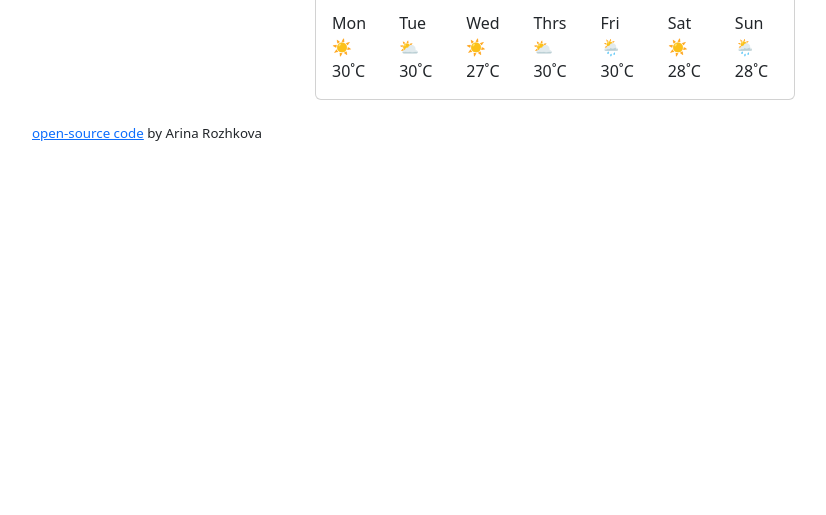
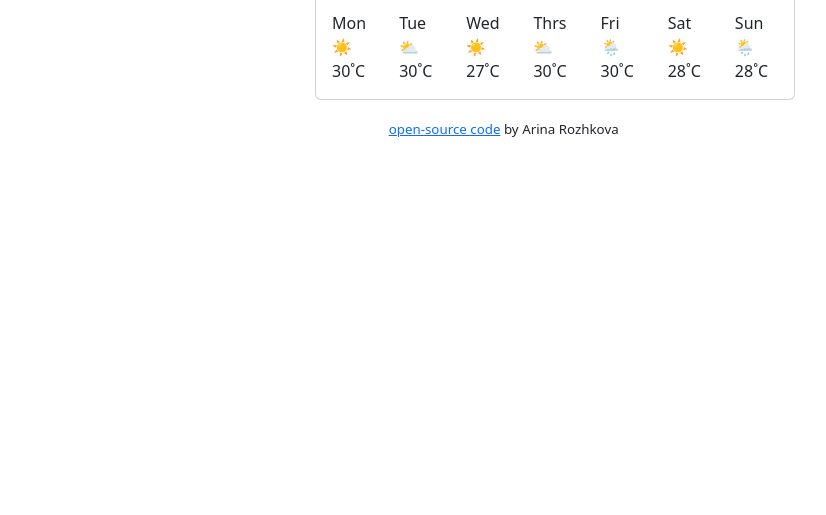
Before and after one commit to palianytsia07/weather-project, a plain HTML site: page index.html in a window 1280 px wide. Shown: the part 285-800 px from the top of the page, without its empty margins (85-911 px from the left). Drawn offline with nearby package versions, Linux system fonts and the light colour scheme; no server answers.

Commit message:
Update styles.css

```diff
--- a/styles.css
+++ b/styles.css
@@ -56,7 +56,10 @@ h1 {
   }
 
   #GitHub_link {
-    margin-left: 35px;
+    text-align: center;
+    margin-left: -100pt;
     font-size: 10pt;
-    margin-top: 0;
+    width: 100%;
+    position: absolute;
+
   }
```
